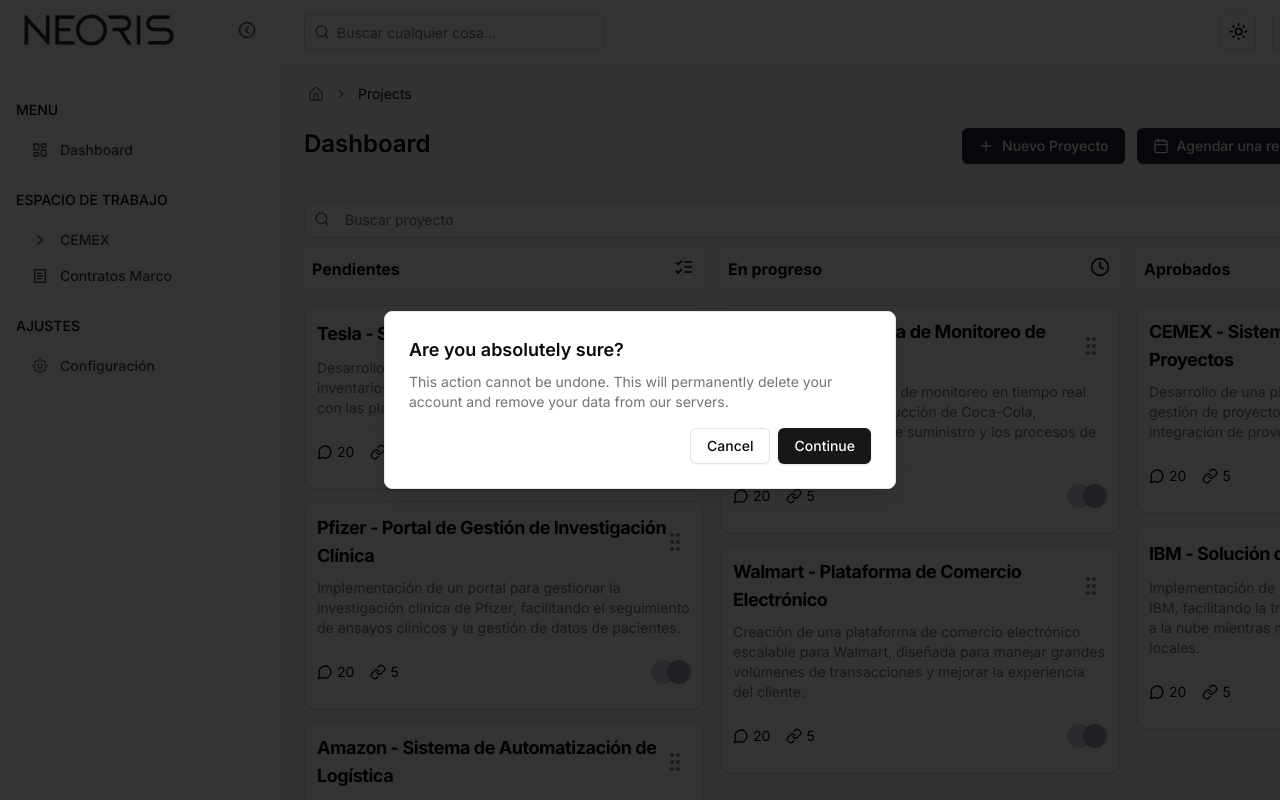
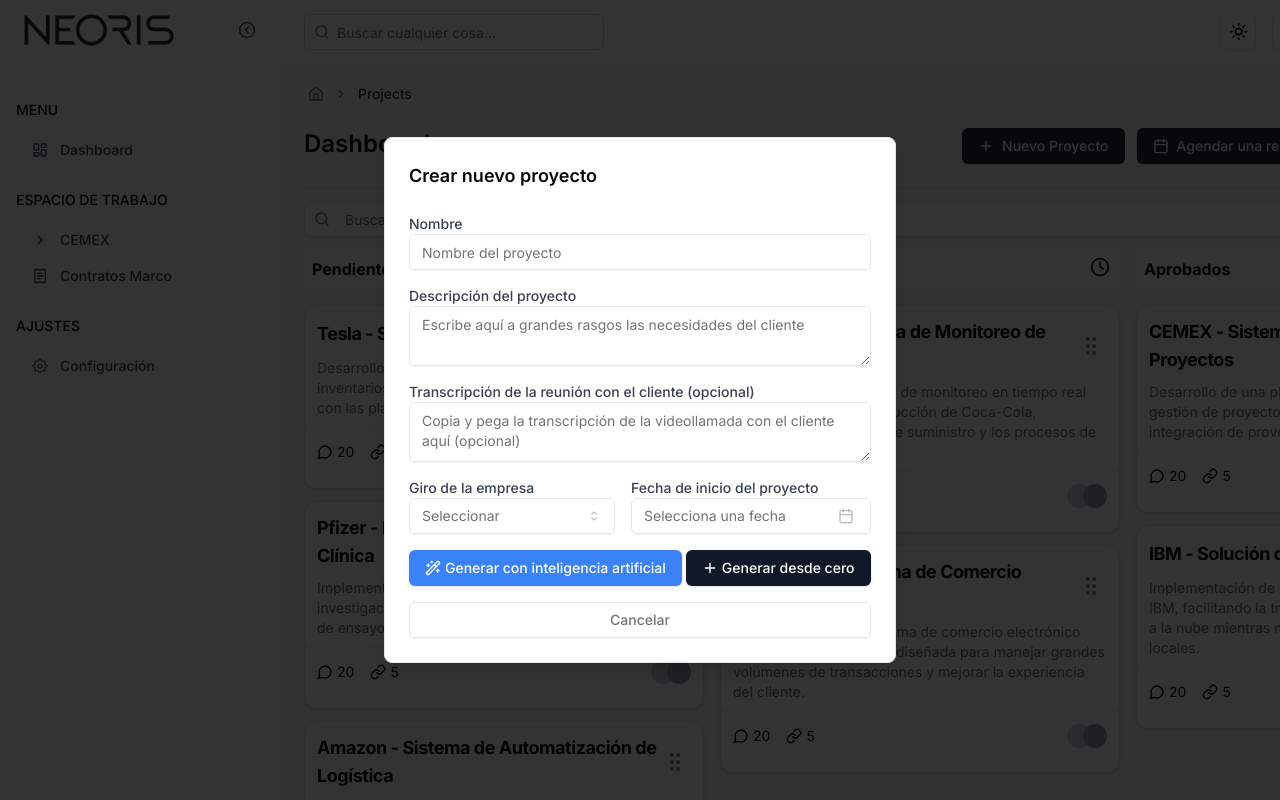
Before and after one commit to CaarloosDC/Softie, a Next.js app in the folder neo-sync/: page /projects in a window 1280 px wide. Both pictures are taken after a click on the button "Nuevo Proyecto". Shown: the top 800 px of the page. Built offline with nearby package versions, Linux system fonts and the light colour scheme.

Commit message:
Create basic modal view for creating projects.

```diff
--- a/neo-sync/components/custom/BlueButton.tsx
+++ b/neo-sync/components/custom/BlueButton.tsx
@@ -1,6 +1,10 @@
 import { Button } from "@/components/ui/button";
 import { ReactNode } from "react";
-import { AlertDialog, AlertDialogTrigger } from "@/components/ui/alert-dialog";
+import {
+  AlertDialog,
+  AlertDialogTrigger,
+  AlertDialogContent,
+} from "@/components/ui/alert-dialog";
 interface BlueButtonProps {
   text: string;
   icon: ReactNode; // icon
@@ -19,7 +23,11 @@
           {text} {/* Render button text */}
         </Button>
       </AlertDialogTrigger>
-      {children}
+      <AlertDialogContent className="overflow-auto">
+        {" "}
+        {/* Ensure content is inside dialog */}
+        {children} {/* Pass the form content here */}
+      </AlertDialogContent>
     </AlertDialog>
   );
 };
--- a/neo-sync/components/custom/Overview/Alerts/NewProject.tsx
+++ b/neo-sync/components/custom/Overview/Alerts/NewProject.tsx
@@ -1,27 +1,119 @@
+"use client";
+
 import {
-  AlertDialogAction,
   AlertDialogCancel,
-  AlertDialogContent,
   AlertDialogDescription,
-  AlertDialogFooter,
   AlertDialogHeader,
   AlertDialogTitle,
 } from "@/components/ui/alert-dialog";
+import { Button } from "@/components/ui/button";
+import { Input } from "@/components/ui/input";
+import { Textarea } from "@/components/ui/textarea";
+import {
+  Select,
+  SelectContent,
+  SelectItem,
+  SelectTrigger,
+  SelectValue,
+} from "@/components/ui/select";
+import { useState } from "react";
+import { DatePicker } from "@/components/global/DatePicker";
+import { Wand2Icon, PlusIcon } from "lucide-react";
 
 export function NewProject() {
+  const [open, setOpen] = useState(false);
+  const [date, setDate] = useState<Date>();
+
   return (
-    <AlertDialogContent>
+    <>
       <AlertDialogHeader>
-        <AlertDialogTitle>Are you absolutely sure?</AlertDialogTitle>
+        <AlertDialogTitle>Crear nuevo proyecto</AlertDialogTitle>
         <AlertDialogDescription>
-          This action cannot be undone. This will permanently delete your
-          account and remove your data from our servers.
+          <div className="space-y-4 mt-4">
+            <div>
+              <label
+                htmlFor="name"
+                className="block text-sm font-medium text-gray-700"
+              >
+                Nombre
+              </label>
+              <Input id="name" placeholder="Nombre del proyecto" />
+            </div>
+            <div>
+              <label
+                htmlFor="description"
+                className="block text-sm font-medium text-gray-700"
+              >
+                Descripción del proyecto
+              </label>
+              <Textarea
+                id="description"
+                placeholder="Escribe aquí a grandes rasgos las necesidades del cliente"
+              />
+            </div>
+            <div>
+              <label
+                htmlFor="transcription"
+                className="block text-sm font-medium text-gray-700"
+              >
+                Transcripción de la reunión con el cliente (opcional)
+              </label>
+              <Textarea
+                id="transcription"
+                placeholder="Copia y pega la transcripción de la videollamada con el cliente aquí (opcional)"
+              />
+            </div>
+            <div className="flex space-x-4">
+              <div className="flex-1">
+                <label
+                  htmlFor="sector"
+                  className="block text-sm font-medium text-gray-700"
+                >
+                  Giro de la empresa
+                </label>
+                <Select>
+                  <SelectTrigger id="sector">
+                    <SelectValue placeholder="Seleccionar" />
+                  </SelectTrigger>
+                  <SelectContent>
+                    <SelectItem value="tech">Tecnología</SelectItem>
+                    <SelectItem value="finance">Finanzas</SelectItem>
+                    <SelectItem value="healthcare">Salud</SelectItem>
+                  </SelectContent>
+                </Select>
+              </div>
+              <div className="flex-1">
+                <label
+                  htmlFor="date"
+                  className="block text-sm font-medium text-gray-700"
+                >
+                  Fecha de inicio del proyecto
+                </label>
+                <DatePicker />
+              </div>
+            </div>
+          </div>
+          <div className="space-y-4 mt-4">
+            <div className="flex gap-1">
+              <Button
+                variant="default"
+                className="bg-blue-500 hover:bg-blue-600 text-white rounded-md"
+              >
+                <Wand2Icon className="w-4 mr-1" />
+                Generar con inteligencia artificial
+              </Button>
+              <Button
+                variant="default"
+                className="bg-gray-900 hover:bg-gray-800 text-white rounded-md flex-row justify-between"
+              >
+                <PlusIcon className="w-4 mr-1" />
+                <span className="text-sm">Generar desde cero</span>
+              </Button>
+            </div>
+            <AlertDialogCancel className="w-full">Cancelar</AlertDialogCancel>
+          </div>
         </AlertDialogDescription>
       </AlertDialogHeader>
-      <AlertDialogFooter>
-        <AlertDialogCancel>Cancel</AlertDialogCancel>
-        <AlertDialogAction>Continue</AlertDialogAction>
-      </AlertDialogFooter>
-    </AlertDialogContent>
+    </>
   );
 }
--- /dev/null
+++ b/neo-sync/components/global/DatePicker.tsx
@@ -0,0 +1,39 @@
+"use client";
+
+import { CalendarIcon } from "lucide-react";
+
+import { cn } from "@/lib/utils";
+import { Button } from "@/components/ui/button";
+import { Calendar } from "@/components/ui/calendar";
+import {
+  Popover,
+  PopoverContent,
+  PopoverTrigger,
+} from "@/components/ui/popover";
+
+export function DatePicker() {
+  return (
+    <>
+      <Popover>
+        <PopoverTrigger asChild>
+          <Button
+            variant={"outline"}
+            className={cn("w-[240px] pl-3 text-left font-normal")}
+          >
+            <span>Selecciona una fecha</span>
+            <CalendarIcon className="ml-auto h-4 w-4 opacity-50" />
+          </Button>
+        </PopoverTrigger>
+        <PopoverContent className="w-auto p-0" align="start">
+          <Calendar
+            mode="single"
+            disabled={(date) =>
+              date > new Date() || date < new Date("1900-01-01")
+            }
+            initialFocus
+          />
+        </PopoverContent>
+      </Popover>
+    </>
+  );
+}
--- /dev/null
+++ b/neo-sync/components/ui/calendar.tsx
@@ -0,0 +1,72 @@
+"use client"
+
+import * as React from "react"
+import { ChevronLeftIcon, ChevronRightIcon } from "@radix-ui/react-icons"
+import { DayPicker } from "react-day-picker"
+
+import { cn } from "@/lib/utils"
+import { buttonVariants } from "@/components/ui/button"
+
+export type CalendarProps = React.ComponentProps<typeof DayPicker>
+
+function Calendar({
+  className,
+  classNames,
+  showOutsideDays = true,
+  ...props
+}: CalendarProps) {
+  return (
+    <DayPicker
+      showOutsideDays={showOutsideDays}
+      className={cn("p-3", className)}
+      classNames={{
+        months: "flex flex-col sm:flex-row space-y-4 sm:space-x-4 sm:space-y-0",
+        month: "space-y-4",
+        caption: "flex justify-center pt-1 relative items-center",
+        caption_label: "text-sm font-medium",
+        nav: "space-x-1 flex items-center",
+        nav_button: cn(
+          buttonVariants({ variant: "outline" }),
+          "h-7 w-7 bg-transparent p-0 opacity-50 hover:opacity-100"
+        ),
+        nav_button_previous: "absolute left-1",
+        nav_button_next: "absolute right-1",
+        table: "w-full border-collapse space-y-1",
+        head_row: "flex",
+        head_cell:
+          "text-muted-foreground rounded-md w-8 font-normal text-[0.8rem]",
+        row: "flex w-full mt-2",
+        cell: cn(
+          "relative p-0 text-center text-sm focus-within:relative focus-within:z-20 [&:has([aria-selected])]:bg-accent [&:has([aria-selected].day-outside)]:bg-accent/50 [&:has([aria-selected].day-range-end)]:rounded-r-md",
+          props.mode === "range"
+            ? "[&:has(>.day-range-end)]:rounded-r-md [&:has(>.day-range-start)]:rounded-l-md first:[&:has([aria-selected])]:rounded-l-md last:[&:has([aria-selected])]:rounded-r-md"
+            : "[&:has([aria-selected])]:rounded-md"
+        ),
+        day: cn(
+          buttonVariants({ variant: "ghost" }),
+          "h-8 w-8 p-0 font-normal aria-selected:opacity-100"
+        ),
+        day_range_start: "day-range-start",
+        day_range_end: "day-range-end",
+        day_selected:
+          "bg-primary text-primary-foreground hover:bg-primary hover:text-primary-foreground focus:bg-primary focus:text-primary-foreground",
+        day_today: "bg-accent text-accent-foreground",
+        day_outside:
+          "day-outside text-muted-foreground opacity-50  aria-selected:bg-accent/50 aria-selected:text-muted-foreground aria-selected:opacity-30",
+        day_disabled: "text-muted-foreground opacity-50",
+        day_range_middle:
+          "aria-selected:bg-accent aria-selected:text-accent-foreground",
+        day_hidden: "invisible",
+        ...classNames,
+      }}
+      components={{
+        IconLeft: ({ ...props }) => <ChevronLeftIcon className="h-4 w-4" />,
+        IconRight: ({ ...props }) => <ChevronRightIcon className="h-4 w-4" />,
+      }}
+      {...props}
+    />
+  )
+}
+Calendar.displayName = "Calendar"
+
+export { Calendar }
--- /dev/null
+++ b/neo-sync/components/ui/popover.tsx
@@ -0,0 +1,33 @@
+"use client"
+
+import * as React from "react"
+import * as PopoverPrimitive from "@radix-ui/react-popover"
+
+import { cn } from "@/lib/utils"
+
+const Popover = PopoverPrimitive.Root
+
+const PopoverTrigger = PopoverPrimitive.Trigger
+
+const PopoverAnchor = PopoverPrimitive.Anchor
+
+const PopoverContent = React.forwardRef<
+  React.ElementRef<typeof PopoverPrimitive.Content>,
+  React.ComponentPropsWithoutRef<typeof PopoverPrimitive.Content>
+>(({ className, align = "center", sideOffset = 4, ...props }, ref) => (
+  <PopoverPrimitive.Portal>
+    <PopoverPrimitive.Content
+      ref={ref}
+      align={align}
+      sideOffset={sideOffset}
+      className={cn(
+        "z-50 w-72 rounded-md border bg-popover p-4 text-popover-foreground shadow-md outline-none data-[state=open]:animate-in data-[state=closed]:animate-out data-[state=closed]:fade-out-0 data-[state=open]:fade-in-0 data-[state=closed]:zoom-out-95 data-[state=open]:zoom-in-95 data-[side=bottom]:slide-in-from-top-2 data-[side=left]:slide-in-from-right-2 data-[side=right]:slide-in-from-left-2 data-[side=top]:slide-in-from-bottom-2",
+        className
+      )}
+      {...props}
+    />
+  </PopoverPrimitive.Portal>
+))
+PopoverContent.displayName = PopoverPrimitive.Content.displayName
+
+export { Popover, PopoverTrigger, PopoverContent, PopoverAnchor }
--- /dev/null
+++ b/neo-sync/components/ui/textarea.tsx
@@ -0,0 +1,24 @@
+import * as React from "react"
+
+import { cn } from "@/lib/utils"
+
+export interface TextareaProps
+  extends React.TextareaHTMLAttributes<HTMLTextAreaElement> {}
+
+const Textarea = React.forwardRef<HTMLTextAreaElement, TextareaProps>(
+  ({ className, ...props }, ref) => {
+    return (
+      <textarea
+        className={cn(
+          "flex min-h-[60px] w-full rounded-md border border-input bg-transparent px-3 py-2 text-sm shadow-sm placeholder:text-muted-foreground focus-visible:outline-none focus-visible:ring-1 focus-visible:ring-ring disabled:cursor-not-allowed disabled:opacity-50",
+          className
+        )}
+        ref={ref}
+        {...props}
+      />
+    )
+  }
+)
+Textarea.displayName = "Textarea"
+
+export { Textarea }
--- a/neo-sync/package.json
+++ b/neo-sync/package.json
@@ -17,18 +17,21 @@
     "@radix-ui/react-dropdown-menu": "^2.1.1",
     "@radix-ui/react-icons": "^1.3.0",
     "@radix-ui/react-label": "^2.1.0",
+    "@radix-ui/react-popover": "^1.1.2",
     "@radix-ui/react-scroll-area": "^1.1.0",
-    "@radix-ui/react-select": "^2.1.1",
+    "@radix-ui/react-select": "^2.1.2",
     "@radix-ui/react-separator": "^1.1.0",
     "@radix-ui/react-slot": "^1.1.0",
     "@supabase/ssr": "^0.5.1",
     "@supabase/supabase-js": "^2.45.4",
     "class-variance-authority": "^0.7.0",
     "clsx": "^2.1.1",
+    "date-fns": "^3.6.0",
     "lucide-react": "^0.441.0",
     "next": "14.2.7",
     "next-themes": "^0.3.0",
     "react": "^18",
+    "react-day-picker": "^8.10.1",
     "react-dom": "^18",
     "tailwind-merge": "^2.5.2",
     "tailwindcss-animate": "^1.0.7"
```
Also changed, not shown: 1 other file (tests, documents, lock files or other folders).
